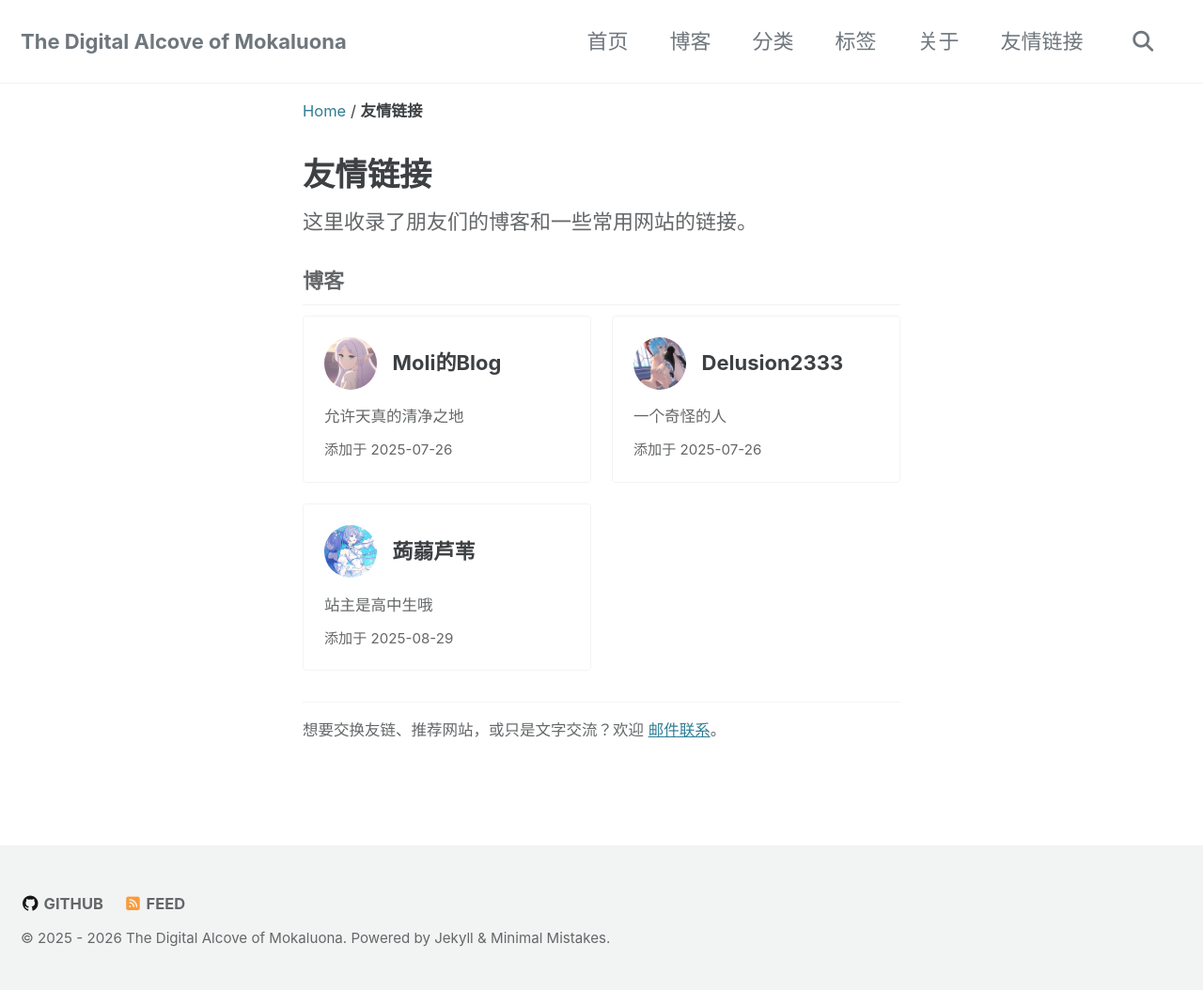
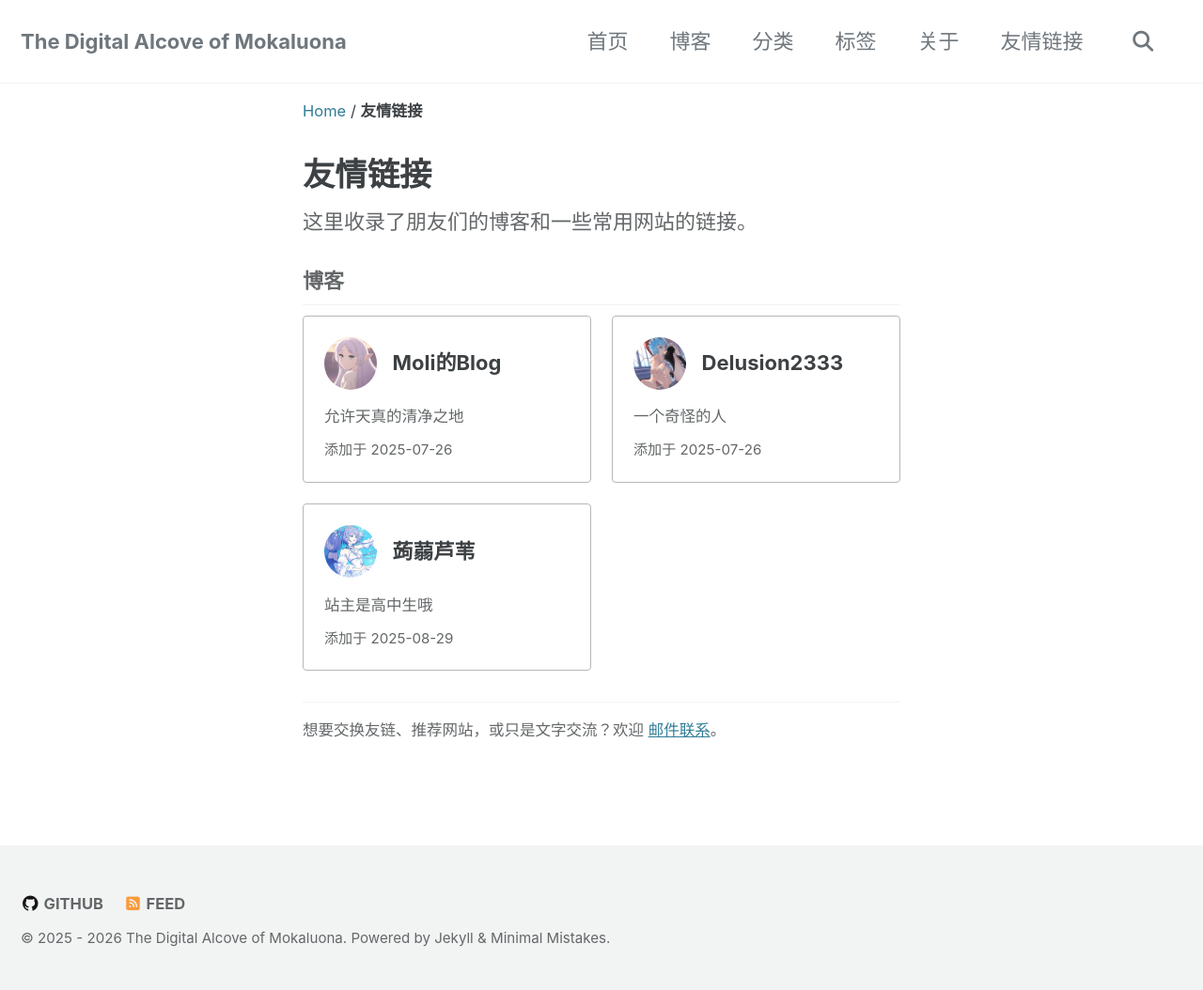
Before and after one commit to mokaluona/mkln.github.io, a Jekyll site: the page built from friends.md, in a window 1280 px wide. Shown: the whole page at 94% size. Built offline with Jekyll 4.4.1, drawn with Linux system fonts in a browser that asks for light colours; cached includes are drawn as plain includes.

Commit message:
友链卡片边框加深：默认用原 hover 色，hover 再深一档
Co-Authored-By: Claude Code <noreply@anthropic.com>

```diff
--- a/_sass/minimal-mistakes/_friends.scss
+++ b/_sass/minimal-mistakes/_friends.scss
@@ -28,12 +28,12 @@
   display: flex;
   flex-direction: column;
   padding: 1em;
-  border: 1px solid $border-color;
+  border: 1px solid mix(#000, $border-color, 25%);
   border-radius: $border-radius;
   transition: $global-transition;
 
   &:hover {
-    border-color: mix(#000, $border-color, 25%);
+    border-color: mix(#000, $border-color, 45%);
   }
 }
 
```
